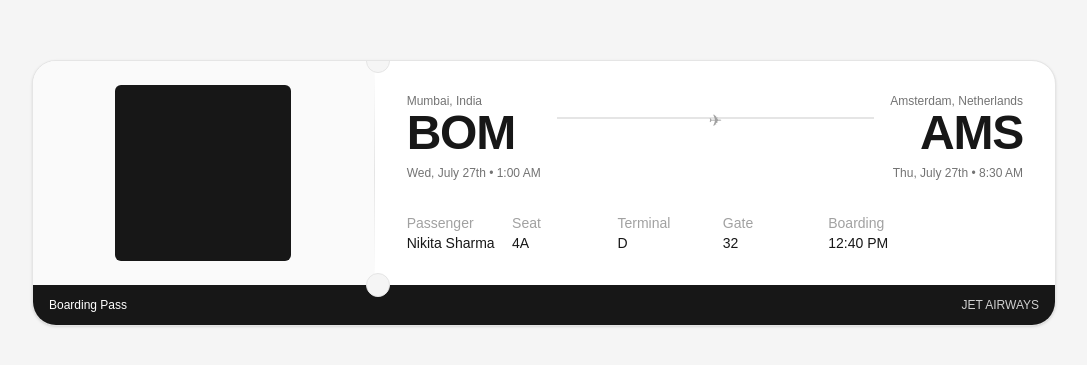
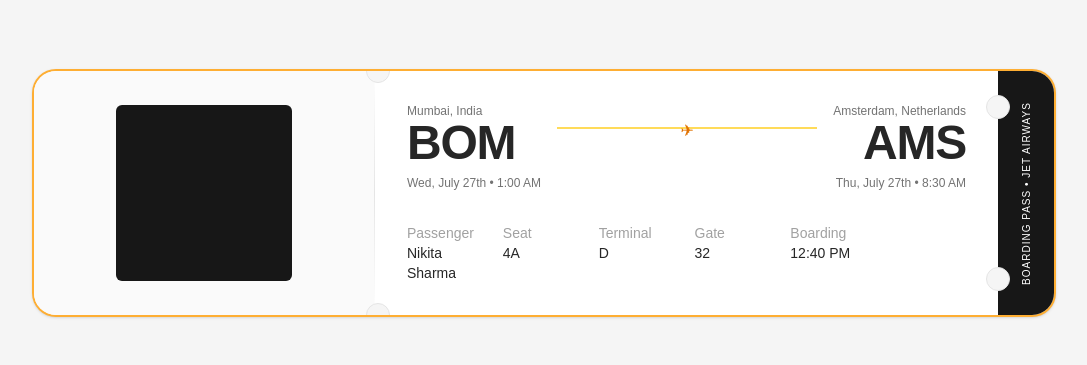
Before and after one commit to nicolaswagimin/tailwind_tiquete, a Next.js app: page / in a window 1280 px wide. Shown: the part 207-572 px from the top of the page, without its empty margins (96-1183 px from the left). Built offline with nearby package versions, Linux system fonts and the light colour scheme.

Commit message:
style: add amber accent colors and move boarding pass strip to right

```diff
--- a/src/app/page.tsx
+++ b/src/app/page.tsx
@@ -1,7 +1,7 @@
 export default function Home() {
   return (
     <div className="min-h-screen flex items-center justify-center bg-neutral-100 p-6">
-      <div className="w-full max-w-5xl bg-white rounded-3xl shadow-sm border border-neutral-200 overflow-hidden">
+      <div className="w-full max-w-5xl bg-white rounded-3xl shadow-sm border-2 border-amber-500/80 overflow-hidden">
         <div className="flex items-stretch">
           {/* Left: QR placeholder */}
           <div className="w-1/3 p-6 flex items-center justify-center bg-neutral-50">
@@ -19,17 +19,17 @@ export default function Home() {
             <div className="flex items-start justify-between">
               <div>
                 <p className="text-xs text-neutral-500">Mumbai, India</p>
-                <p className="text-5xl font-semibold tracking-tight">BOM</p>
+                <p className="text-5xl font-semibold tracking-tight text-neutral-800">BOM</p>
                 <p className="mt-2 text-xs text-neutral-500">Wed, July 27th • 1:00 AM</p>
               </div>
               <div className="flex-1 mx-4 pt-6 hidden sm:block">
-                <div className="h-0.5 bg-neutral-200 relative">
-                  <span className="absolute -top-2 left-1/2 -translate-x-1/2 text-neutral-400">✈︎</span>
+                <div className="h-0.5 bg-amber-300/80 relative">
+                  <span className="absolute -top-2 left-1/2 -translate-x-1/2 text-amber-600">✈︎</span>
                 </div>
               </div>
               <div className="text-right">
                 <p className="text-xs text-neutral-500">Amsterdam, Netherlands</p>
-                <p className="text-5xl font-semibold tracking-tight">AMS</p>
+                <p className="text-5xl font-semibold tracking-tight text-neutral-800">AMS</p>
                 <p className="mt-2 text-xs text-neutral-500">Thu, July 27th • 8:30 AM</p>
               </div>
             </div>
@@ -38,32 +38,32 @@ export default function Home() {
             <div className="mt-8 grid grid-cols-2 sm:grid-cols-6 gap-4 text-sm">
               <div>
                 <p className="text-neutral-400">Passenger</p>
-                <p className="font-medium">Nikita Sharma</p>
+                <p className="font-medium text-neutral-800">Nikita Sharma</p>
               </div>
               <div>
                 <p className="text-neutral-400">Seat</p>
-                <p className="font-medium">4A</p>
+                <p className="font-medium text-neutral-800">4A</p>
               </div>
               <div>
                 <p className="text-neutral-400">Terminal</p>
-                <p className="font-medium">D</p>
+                <p className="font-medium text-neutral-800">D</p>
               </div>
               <div>
                 <p className="text-neutral-400">Gate</p>
-                <p className="font-medium">32</p>
+                <p className="font-medium text-neutral-800">32</p>
               </div>
               <div className="col-span-2 sm:col-span-2">
                 <p className="text-neutral-400">Boarding</p>
-                <p className="font-medium">12:40 PM</p>
+                <p className="font-medium text-neutral-800">12:40 PM</p>
               </div>
             </div>
           </div>
-        </div>
-
-        {/* Right rail brand strip */}
-        <div className="h-10 bg-neutral-900 text-white flex items-center justify-between px-4 text-xs">
-          <span>Boarding Pass</span>
-          <span className="opacity-80">JET AIRWAYS</span>
+          {/* Right rail brand strip */}
+          <div className="w-14 bg-neutral-900 text-white relative flex items-center justify-center">
+            <div className="absolute -left-3 top-6 size-6 bg-neutral-100 rounded-full border border-neutral-200"></div>
+            <div className="absolute -left-3 bottom-6 size-6 bg-neutral-100 rounded-full border border-neutral-200"></div>
+            <div className="text-[10px] tracking-widest -rotate-90 whitespace-nowrap">BOARDING PASS • JET AIRWAYS</div>
+          </div>
         </div>
       </div>
     </div>
```
